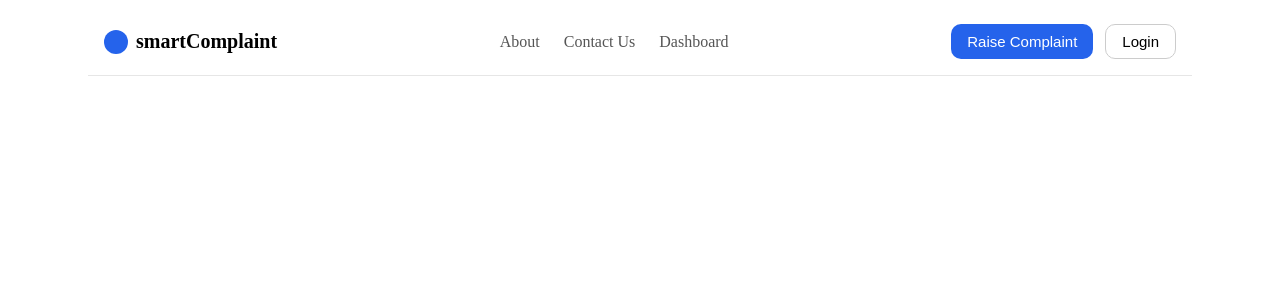
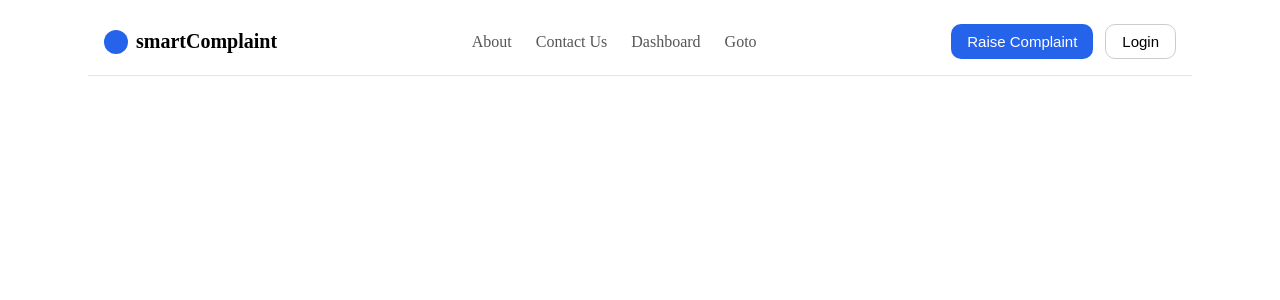
Before and after one commit to Dhiraj96k/SmartComplaint, a React (Vite) app: page / in a window 1280 px wide. Shown: the top 300 px of the page. Built offline with nearby package versions, Linux system fonts and the light colour scheme.

Commit message:
Header Are in Processing

```diff
--- a/src/Components/Header/Header.jsx
+++ b/src/Components/Header/Header.jsx
@@ -17,6 +17,7 @@ export default function Header() {
                     <a href="#">About</a>
                     <a href="#">Contact Us</a>
                     <a href="#">Dashboard</a>
+                    <a href="#">Goto</a>
                 </nav>
 
                 {/* Buttons */}
```
